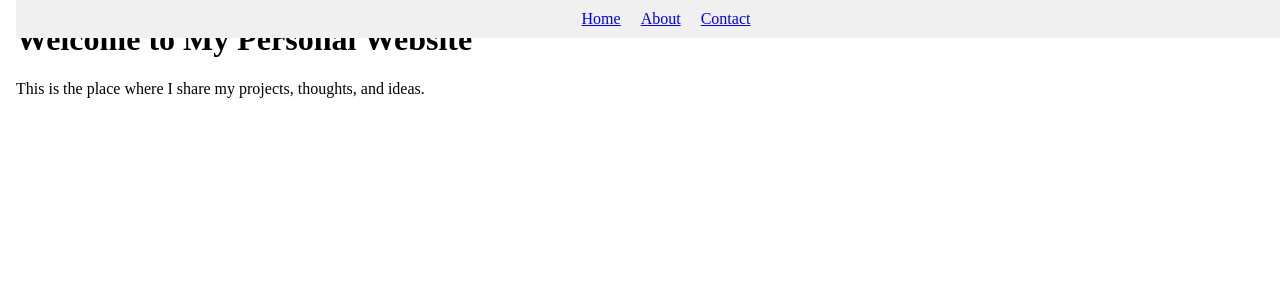
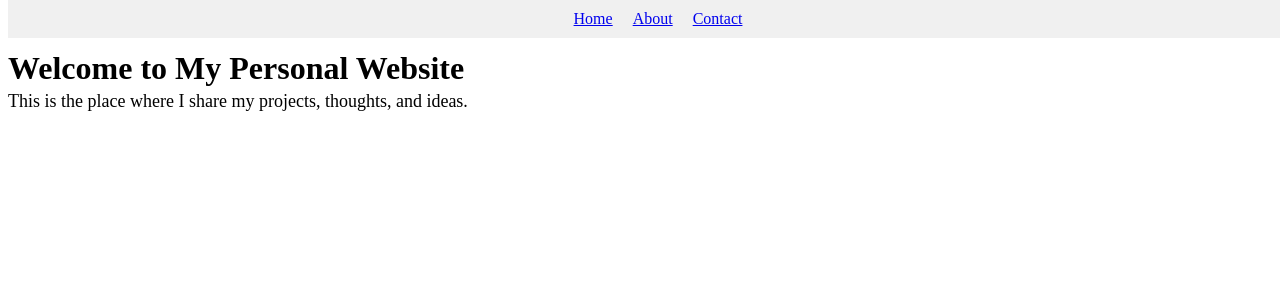
Before and after one commit to gbanuel3/chicoslawnservice, a Next.js app: page / in a window 1280 px wide. Shown: the top 300 px of the page. Built offline with nearby package versions, Linux system fonts and the light colour scheme; what @radix-ui/themes would draw is missing.

Commit message:
using custom components and fix _document.tsx bug

```diff
--- a/package.json
+++ b/package.json
@@ -9,11 +9,13 @@
     "lint": "next lint"
   },
   "dependencies": {
+    "@radix-ui/react-dialog": "^1.0.5",
     "@radix-ui/react-toolbar": "^1.0.4",
     "@radix-ui/themes": "^2.0.3",
     "next": "^14.1.0",
     "react": "^18.2.0",
-    "react-dom": "^18.2.0"
+    "react-dom": "^18.2.0",
+    "styled-components": "^6.1.8"
   },
   "devDependencies": {
     "@types/node": "^20",
--- a/src/components/navigation_bar.tsx
+++ b/src/components/navigation_bar.tsx
@@ -1,7 +1,7 @@
 import React from 'react'
 import { Toolbar, ToolbarSeparator, ToolbarLink } from '@radix-ui/react-toolbar'
+import styled from 'styled-components'
 
-// Custom styling for the toolbar and items
 const toolbarStyles: React.CSSProperties = {
   display: 'flex',
   padding: '10px',
@@ -19,8 +19,13 @@ const itemStyles: React.CSSProperties = {
   cursor: 'pointer',
 }
 
+const NavBarContainer = styled.div`
+  margin-bottom: 50px;
+`
+
 function NavigationBar() {
   return (
+    <NavBarContainer>
       <Toolbar style={toolbarStyles}>
         <ToolbarLink href="/" style={itemStyles} asChild>
           <a>Home</a>
@@ -34,6 +39,7 @@ function NavigationBar() {
           <a>Contact</a>
         </ToolbarLink>
       </Toolbar>
+    </NavBarContainer>
   )
 }
 
--- /dev/null
+++ b/src/components/text.tsx
@@ -0,0 +1,17 @@
+import styled from 'styled-components';
+
+interface TextProps {
+  size?: string;
+  color?: string;
+  weight?: string; // Add the 'weight' property
+  lineHeight?: string;
+}
+
+const Text = styled.span<TextProps>`
+  font-size: ${(props) => props.size || '16px'};
+  color: ${(props) => props.color || '#000'};
+  font-weight: ${(props) => props.weight || 'normal'};
+  line-height: ${(props) => props.lineHeight || 'normal'};
+`;
+
+export default Text;
--- /dev/null
+++ b/src/components/vstack.tsx
@@ -0,0 +1,13 @@
+import styled from 'styled-components';
+
+interface VStackProps {
+    gap?: string;
+}
+
+const VStack = styled.div<VStackProps>`
+    display: flex;
+    flex-direction: column;
+    gap: ${(props) => props.gap || '4px'};
+`;
+
+export default VStack;
--- a/src/pages/_app.tsx
+++ b/src/pages/_app.tsx
@@ -12,14 +12,10 @@ function MyApp({
 }) {
   return (
     <>
-    <html>
-      <body>
       <Theme>
         <NavigationBar />
         <Component {...pageProps} />
       </Theme>
-      </body>
-    </html>
     </>
   )
 }
--- /dev/null
+++ b/src/pages/_document.tsx
@@ -0,0 +1,43 @@
+import Document, { Html, Head, Main, NextScript } from 'next/document';
+import { ServerStyleSheet } from 'styled-components';
+
+export default class MyDocument extends Document {
+  static async getInitialProps(ctx) {
+    const sheet = new ServerStyleSheet();
+    const originalRenderPage = ctx.renderPage;
+
+    try {
+      ctx.renderPage = () =>
+        originalRenderPage({
+          enhanceApp: (App) => (props) =>
+            sheet.collectStyles(<App {...props} />),
+        });
+
+      const initialProps = await Document.getInitialProps(ctx);
+      return {
+        ...initialProps,
+        styles: (
+          <>
+            {initialProps.styles}
+            {sheet.getStyleElement()}
+          </>
+        ),
+      };
+    } finally {
+      sheet.seal();
+    }
+  }
+
+  render() {
+    return (
+      <Html>
+        <Head>
+        </Head>
+        <body>
+          <Main />
+          <NextScript />
+        </body>
+      </Html>
+    );
+  }
+}
--- a/src/pages/index.tsx
+++ b/src/pages/index.tsx
@@ -1,11 +1,19 @@
 import React from 'react'
+import VStack from '@/components/vstack'
+import Text from '@/components/text'
 
 function Index() {
   return (
-    <div>
-      <h1>Welcome to My Personal Website</h1>
-      <p>This is the place where I share my projects, thoughts, and ideas.</p>
-    </div>
+    <>
+    <VStack>
+      <Text size="32px" weight="bold">
+      Welcome to My Personal Website
+      </Text>
+      <Text size="18px">
+      This is the place where I share my projects, thoughts, and ideas.
+      </Text>
+    </VStack>
+    </>
   )
 }
 
```
Also changed, not shown: src/pages/about.tsx (+13 -7 lines), src/pages/contact.tsx (+12 -4 lines), 2 other files (tests, documents, lock files or other folders). Lines whose indentation alone changed are shown as unchanged.
